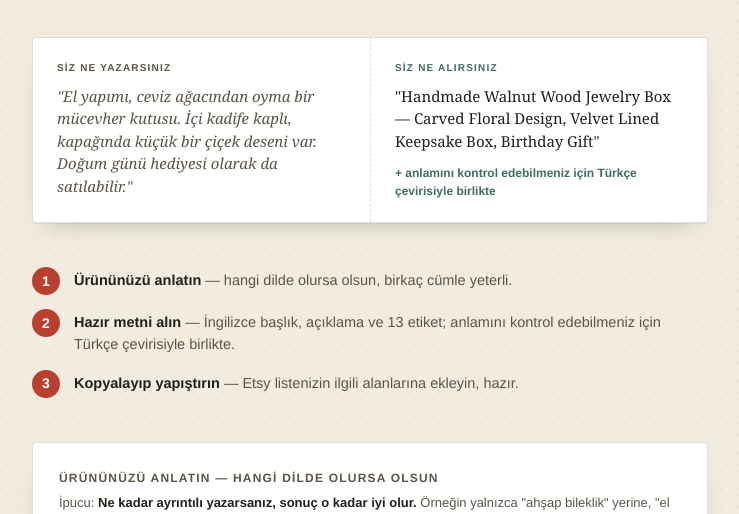
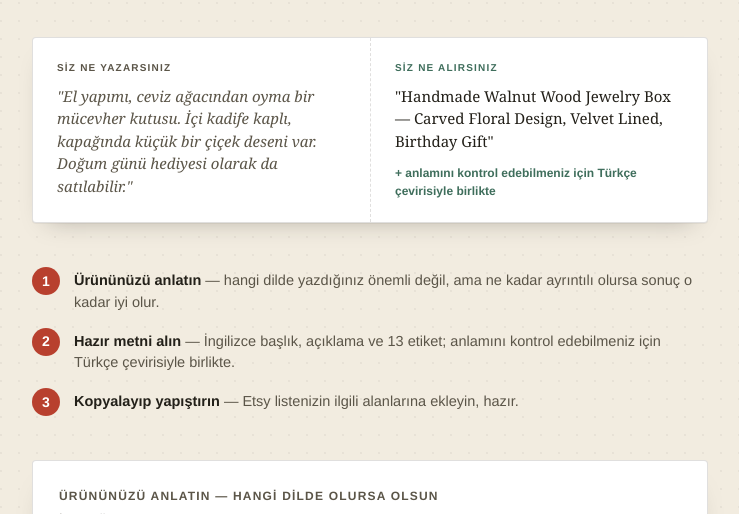
Before and after one commit to AndreyBAM/etsy-ai-tool, a website: page public/index.html in a window 1280 px wide. Shown: the part 286-800 px from the top of the page, without its empty margins (270-1009 px from the left). Drawn offline with Linux system fonts and the light colour scheme; no server answers.

Commit message:
Update index.html

```diff
--- a/public/index.html
+++ b/public/index.html
@@ -454,7 +454,7 @@ footer a:hover{ color:var(--thread-dark); }
       </div>
       <div class="tagcard-col after">
         <div class="tagcard-label">Siz ne alırsınız</div>
-        <div class="tagcard-text">"Handmade Walnut Wood Jewelry Box — Carved Floral Design, Velvet Lined Keepsake Box, Birthday Gift"</div>
+        <div class="tagcard-text">"Handmade Walnut Wood Jewelry Box — Carved Floral Design, Velvet Lined, Birthday Gift"</div>
         <div class="tagcard-note">+ anlamını kontrol edebilmeniz için Türkçe çevirisiyle birlikte</div>
       </div>
     </div>
@@ -463,7 +463,7 @@ footer a:hover{ color:var(--thread-dark); }
   <div class="steps">
     <div class="step">
       <div class="step-num">1</div>
-      <div class="step-text"><strong>Ürününüzü anlatın</strong> — hangi dilde olursa olsun, birkaç cümle yeterli.</div>
+      <div class="step-text"><strong>Ürününüzü anlatın</strong> — hangi dilde yazdığınız önemli değil, ama ne kadar ayrıntılı olursa sonuç o kadar iyi olur.</div>
     </div>
     <div class="step">
       <div class="step-num">2</div>
@@ -477,7 +477,7 @@ footer a:hover{ color:var(--thread-dark); }
 
   <form id="genForm">
     <label for="rawText">Ürününüzü anlatın — hangi dilde olursa olsun</label>
-    <div class="hint">İpucu: <strong>Ne kadar ayrıntılı yazarsanız, sonuç o kadar iyi olur.</strong> Örneğin yalnızca "ahşap bileklik" yerine, "el yapımı, ceviz ağacından, ayarlanabilir örgü ahşap bileklik" gibi yazın.</div>
+    <div class="hint">İpucu: <strong>Ürününüzü ne kadar ayrıntılı anlatırsanız, sonuç o kadar isabetli olur.</strong> Malzeme, renk, ölçüler, üretim özellikleri ve kullanım amacını belirtin. Uygulama, açıklamanızda yer almayan özellikleri güvenilir şekilde tahmin edemez.</div>
     <textarea id="rawText" placeholder="Ürün açıklamanızı buraya kendi dilinizde yazın veya yapıştırın..." required></textarea>
 
     <label for="category" style="margin-top:16px;">Kategori (isteğe bağlı)</label>
```
